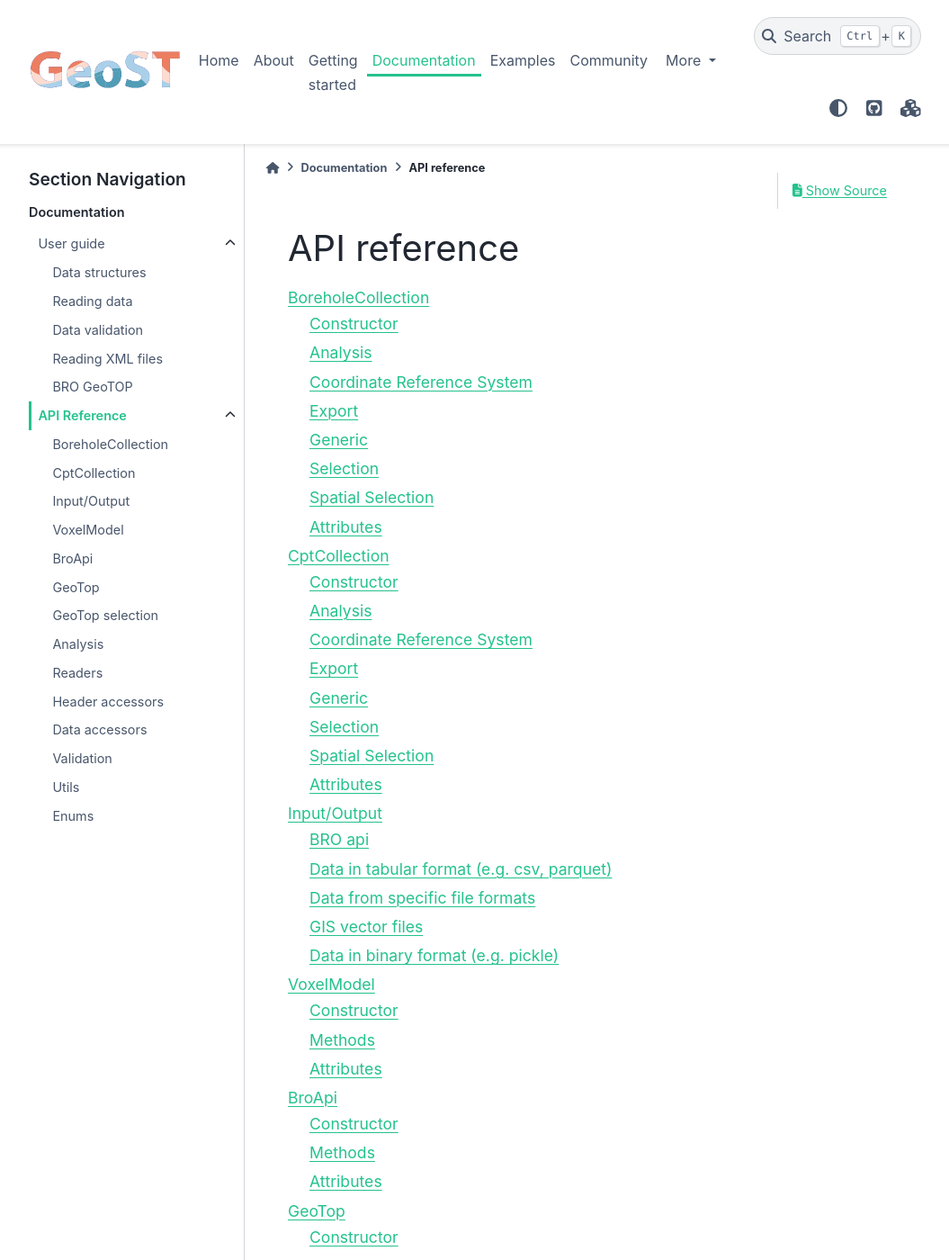
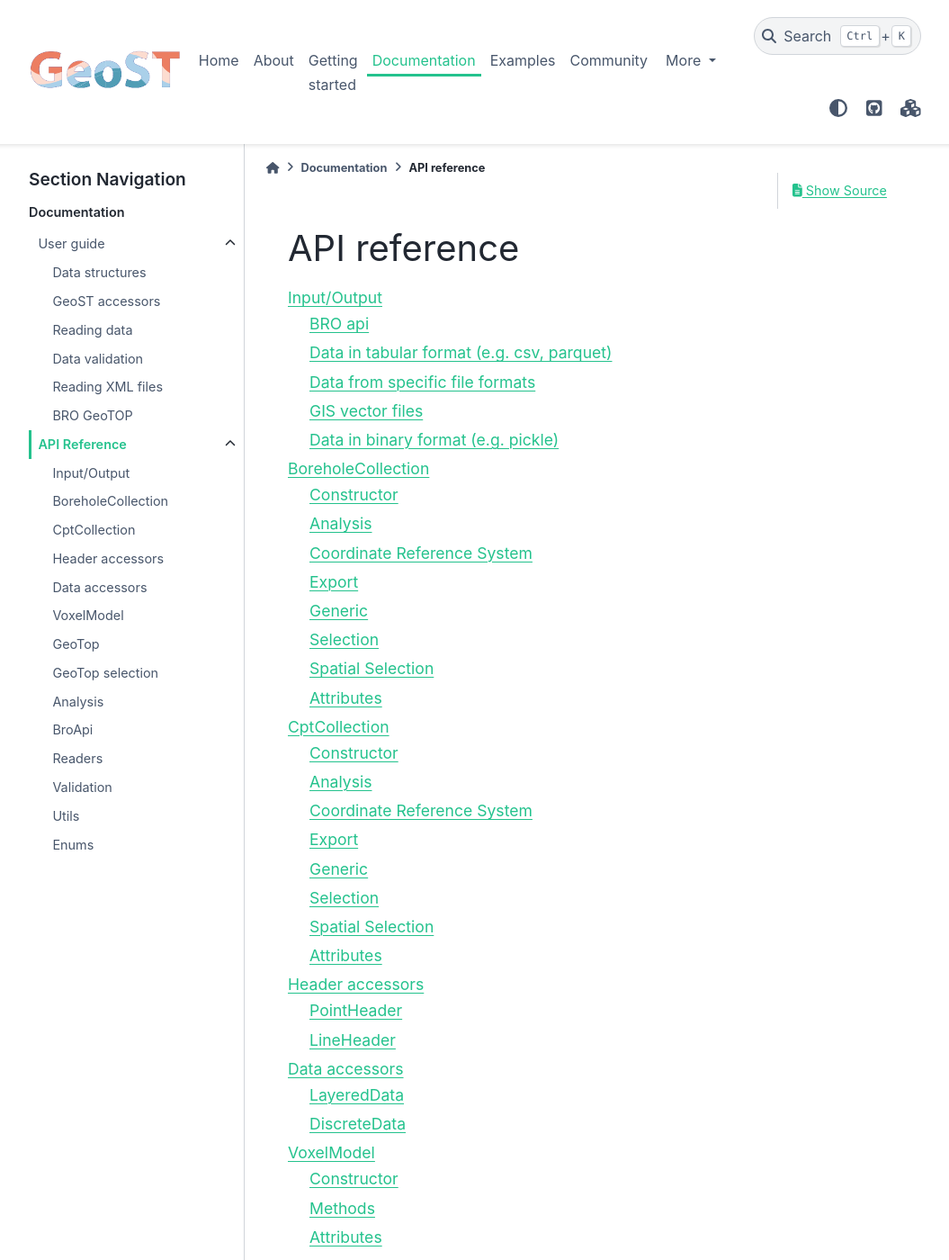
Before and after one commit to Deltares-research/geost, a Sphinx documentation site: the page built from docs/api_reference.md, in a window 1280 px wide and 1400 px high. Shown: the whole window at 90% size, without its empty margins (112-1167 px from the left). Built offline with Sphinx 7.4.7 and the PyData theme 0.15.4, drawn with Linux system fonts in a browser that asks for light colours; some of the changed text lies outside the part shown.

Commit message:
Begin accessors explanation in user guide. Change order in API reference

```diff
--- a/docs/api_reference.md
+++ b/docs/api_reference.md
@@ -5,17 +5,17 @@
 maxdepth: 2
 ---
 
+Input/Output <api_reference/io>
 BoreholeCollection <api_reference/borehole_collection>
 CptCollection <api_reference/cpt_collection>
-Input/Output <api_reference/io>
+Header accessors <api_reference/header_accessors>
+Data accessors <api_reference/data_accessors>
 VoxelModel <api_reference/voxelmodel>
-BroApi <api_reference/bro>
 GeoTop <api_reference/bro_geotop>
 GeoTop selection <api_reference/geotop_selection.rst>
 Analysis <api_reference/analysis>
+BroApi <api_reference/bro>
 Readers <api_reference/readers>
-Header accessors <api_reference/header_accessors>
-Data accessors <api_reference/data_accessors>
 Validation <api_reference/validation>
 Utils <api_reference/utils>
 Enums <api_reference/enums>
--- a/docs/user_guide.md
+++ b/docs/user_guide.md
@@ -6,6 +6,7 @@
 ---
 
 Data structures <user_guide/data_structures>
+GeoST accessors <user_guide/accessors>
 Reading data <user_guide/reading_data>
 Data validation <user_guide/validation>
 Reading XML files <user_guide/read_xml>
```
Also changed, not shown: docs/api_reference/header_accessors.rst (+18 -0 lines), docs/user_guide/accessors.ipynb (added), docs/user_guide/bro_geotop.ipynb, docs/user_guide/data_structures.ipynb, docs/user_guide/read_xml.ipynb.
